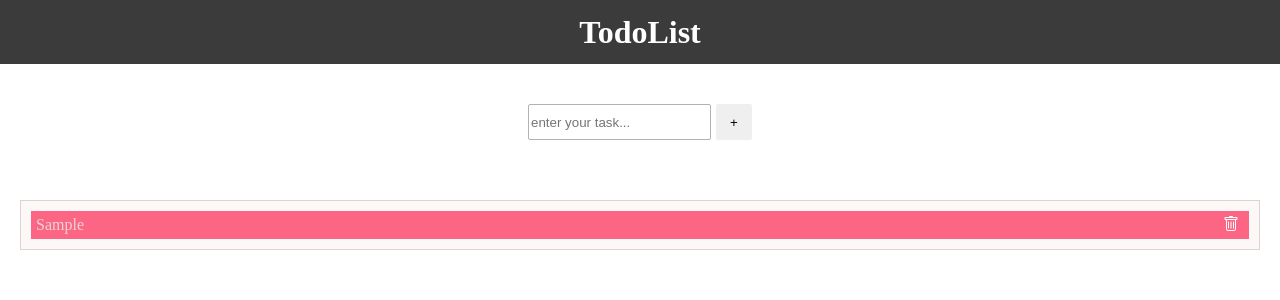
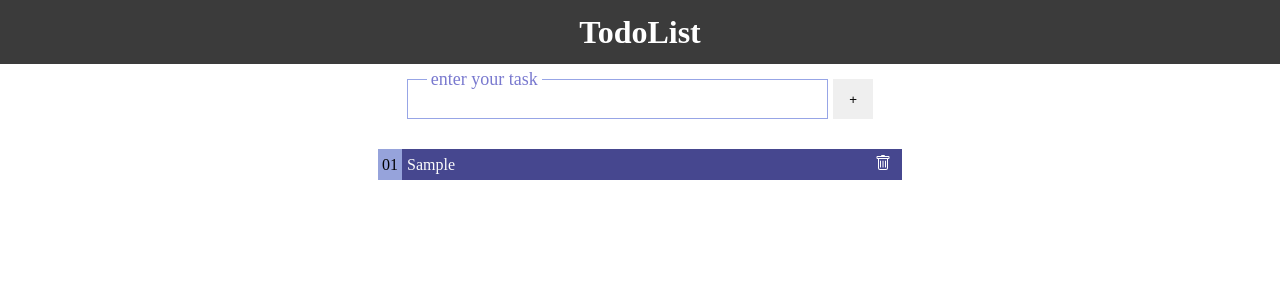
Before and after one commit to tryChampagne/sillytodo, a React (Vite) app: page / in a window 1280 px wide. Both pictures are taken after typing "Sample" into the empty fields and a click on the input "add task". Shown: the top 300 px of the page. Built offline with nearby package versions, Linux system fonts and the light colour scheme.

Commit message:
UI: Use label instead of placeholder

```diff
--- a/src/components/TodoForm.jsx
+++ b/src/components/TodoForm.jsx
@@ -4,31 +4,29 @@ import styles from "./TodoForm.module.css";
 
 export default function TodoForm({ setTodoList }) {
   // Hooks
-  const [triggerAnime, setTriggerAnime] = useState(0);
   const [userInput, setUserInput] = useState("");
+  const [emptyField, setEmptyField] = useState(false);
 
   const seg = useMemo(() => {
-    return new Intl.Segmenter(undefined,{
-      granularity: 'grapheme'
-    })
-  },[])
-
-
+    return new Intl.Segmenter(undefined, {
+      granularity: "grapheme",
+    });
+  }, []);
 
   // Helpers
-  const charCountInInput = (str,seg) => {
+  const charCountInInput = (str, seg) => {
     return [...seg.segment(str)].length;
-  }
+  };
 
   // Derived
-  const userInputLength = charCountInInput(userInput,seg);
+  const userInputLength = charCountInInput(userInput, seg);
   const isTooLongText = userInputLength > MAX_INPUT_LENGTH;
 
   // Event handlers
   const addTask = (trimmed) => {
     setTodoList((prev) => {
       const niceText = trimmed.charAt(0).toUpperCase() + trimmed.slice(1);
-      return [...prev, niceText];
+      return [niceText, ...prev];
     });
   };
 
@@ -38,7 +36,10 @@ export default function TodoForm({ setTodoList }) {
 
     // Prevent users from submitting only spaces
     if (trimmed.length === 0) {
-      setTriggerAnime((prev) => ++prev);
+      setEmptyField(true);
+      setTimeout(() => {
+        setEmptyField(false);
+      },3000);
     } else {
       addTask(trimmed);
     }
@@ -47,37 +48,69 @@ export default function TodoForm({ setTodoList }) {
 
   return (
     <div className={styles.form_container}>
-      {/* Animated warning , when user submit only spaces */}
-      {triggerAnime > 0 && (
-        <div key={triggerAnime} className={styles.only_spaces}>
-          Don't be rude!
-        </div>
-      )}
-
       <form
         className={` ${styles.form} ${isTooLongText ? styles.warn_animation : ""}`}
         onSubmit={handleSubmit}
+        noValidate
       >
-
+        <div className={styles.form_layer1}>
+          <span className={styles.input_wrapper}>
+            <label className={styles.label_task} htmlFor="task">
+              enter your task
+            </label>
             <input
+              id="task"
               type="text"
               value={userInput}
               onChange={(e) => {
                 setUserInput(e.target.value);
               }}
-          placeholder="enter your task..."
+              onFocus={() => setEmptyField(false)}
               required
               autoFocus
               className={styles.user_input}
             />
+          </span>
 
           <input
             type="submit"
             title="Click to add"
             value={"+"}
-          className={userInputLength ? styles.btn_submit_styled : styles.btn_submit}
+            aria-label="add task"
+            className={
+              userInputLength ? styles.btn_submit_styled : styles.btn_submit
+            }
             disabled={isTooLongText}
           />
+        </div>
+
+        <div className={styles.form_layer2}
+          style={{ display: emptyField ? "block" : "none" }}
+        >
+          {/* Empty field warning */}
+
+          <p
+            className={styles.warn_container}
+
+          >
+            <span className={styles.icon_warn}>
+              <svg
+                xmlns="http://www.w3.org/2000/svg"
+                width="16"
+                height="16"
+                fill="currentColor"
+                className="bi bi-exclamation-circle"
+                viewBox="0 0 16 16"
+              >
+                <path d="M8 15A7 7 0 1 1 8 1a7 7 0 0 1 0 14m0 1A8 8 0 1 0 8 0a8 8 0 0 0 0 16" />
+                <path d="M7.002 11a1 1 0 1 1 2 0 1 1 0 0 1-2 0M7.1 4.995a.905.905 0 1 1 1.8 0l-.35 3.507a.552.552 0 0 1-1.1 0z" />
+              </svg>
+            </span>
+            <span className={styles.empty_field_warning_text}>
+              please fill out this field{" "}
+            </span>
+          </p>
+        </div>
       </form>
 
       {/* Too long text warning! */}
--- a/src/components/TodoForm.module.css
+++ b/src/components/TodoForm.module.css
@@ -1,12 +1,33 @@
 .form_container {
   display: flex;
-  justify-content: center;
+  flex-direction: column;
+  align-items: center;
+
+  position: sticky;
+  top: 8%;
+  z-index: 2;
+
+  background-color: rgb(255, 255, 255);
 }
 .form {
   display: flex;
-  padding: 40px;
+  flex-direction: column;
+  gap: 5px;
 
+  margin: 5px;
+  padding: 10px;
 
+  border-radius: 2px;
+
+}
+.form_layer1{
+  display: flex;
+  gap: 5px;
+  height: 40px;
+  width: 100%;
+}
+.form_layer2{
+  width: 100%;
 }
 
 .form_warning {
@@ -14,61 +35,76 @@
   align-items: center;
 }
 .user_input {
-  margin-right: 5px;
-  border: 1px solid rgb(182, 177, 177);
+  width: 100%;
+  height: 100%;
 
+
+  caret-color: rgb(155, 145, 226);
+  color: rgb(59, 58, 58);
+  border: 1px solid rgb(151, 165, 230);
+
+}
+.input_wrapper{
+  position: relative;
+}
+.label_task{
+  position: absolute;
+  left: 20px;
+
+  transform: translateY(-50%);
+  z-index: 2;
+
+  padding: 0 4px 0 4px;
+  font-size: 0.7rem;
+
+  color: rgb(121, 121, 207);
+  background-color: white;
 }
 .user_input:focus{
   border: none;
-  outline: 1px solid rgb(0, 0, 0);
+  outline: 1px solid rgb(112, 91, 233);
 }
+.icon_warn{
+  display: flex;
+  align-items: center;
+}
+.icon_warn > svg{
+  fill: red;
+}
+.warn_container{
+  display: flex;
+  gap: 5px;
 
-.btn_submit {
-  border: none;
-  width: 36px;
-  height: 36px;
+  margin: 5px;
 }
-.btn_submit_styled{
-  height: 36px;
-  width: 36px;
+.empty_field_warning_text{
+  padding: 4px;
+  font-size: 10px;
 
-  border: none;
+  color: rgb(240, 84, 84);
+  background-color: white;
 }
 
 
 
-.only_spaces {
-  position: absolute;
-  top: -270px;
+/* Style for submit button */
+.btn_submit {
+    height: 100%;
+  border: none;
+  width: 40px;
+}
 
-  padding: 5px 50px;
+.btn_submit_styled{
+    height: 100%;
+  border: none;
+  width: 40px;
 
-  background-color: rgb(236, 97, 167);
+  background-color: rgb(92, 92, 221);
+  color: white;
+}
 
-  color: rgb(253, 253, 253);
-  font-size: 20px;
-  font-family: cursive;
 
-  animation: slider 3s ease-out forwards;
-}
-@keyframes slider {
-  0% {
-    transform: translateY(-100px);
-    opacity: 1;
-  }
-  40% {
-    transform: translateY(200px);
-    opacity: 1;
-  }
-  99% {
-    transform: translateY(200px);
-    opacity: 1;
-  }
-  100% {
-    transform: translateY(200px);
-    opacity: 0;
-  }
-}
+/* Animations */
 .warn_animation {
   animation: pulse 1s infinite;
 }
@@ -83,3 +119,28 @@
     box-shadow: 0 0 5px rgb(212, 134, 134);
   }
 }
+
+/* Desktop */
+@media (min-width: 600px){
+  .form{
+    width: 38%;
+    font-size: 1.5rem;
+  }
+  .form_layer1{
+    display: flex;
+    height: 40px;
+  }
+  .input_wrapper{
+    flex: 1;
+  }
+  .label_task{
+    font-size: 1.125rem;
+  }
+  .user_input{
+    font-size: 0.8rem;
+  }
+  .empty_field_warning_text{
+    font-size: 0.8rem;
+      color: rgb(240, 84, 84);
+  }
+}
--- a/src/index.css
+++ b/src/index.css
@@ -9,10 +9,6 @@ input[type="submit"] {
   cursor: pointer;
 }
 
-form {
-  font-size: 20px;
+html{
+  font-size: 16px;
 }
-
-input{
-  border-radius: 2px;
-}
--- a/src/pages/HomePage.jsx
+++ b/src/pages/HomePage.jsx
@@ -23,12 +23,11 @@ export default function HomePage() {
   const deleteItem = (index) => {
     setTodoList((prev) => {
       const new_arr = [...prev];
-      new_arr.splice(index,1);
+      new_arr.splice(index, 1);
       return new_arr;
     });
   };
 
-  // JSX
   return (
     <div className={styles.home_page_wrapper}>
       {/* Header */}
@@ -36,22 +35,31 @@ export default function HomePage() {
         <h1 className={styles.header}> TodoList</h1>
       </div>
 
-
       <TodoForm setTodoList={setTodoList} />
 
       {/* Body */}
-
-
 
       {/* Displayer */}
       <div className={`${styles.hvc}`}>
         <ol className={styles.list_item_container}>
           {todoList.map((item, index) => (
-            <li key={index} className={styles.list_item}>
+            <li
+              key={index}
+              style={{
+                display: "flex",
+                justifyContent: "center",
+                overflow: "hidden",
+                margin: "5px",
+              }}
+            >
+              <span className={styles.todo_item_sno}>
+                {(index + 1).toString().padStart(2, "0")}
+              </span>
+              <div className={styles.list_item}>
                 {" "}
                 {item}{" "}
-              <span
-                className={`${styles.trash_icon}`}
+                <button
+                  className={`${styles.btn_delete}`}
                   onClick={() => deleteItem(index)}
                 >
                   <svg
@@ -65,7 +73,8 @@ export default function HomePage() {
                     <path d="M5.5 5.5A.5.5 0 0 1 6 6v6a.5.5 0 0 1-1 0V6a.5.5 0 0 1 .5-.5m2.5 0a.5.5 0 0 1 .5.5v6a.5.5 0 0 1-1 0V6a.5.5 0 0 1 .5-.5m3 .5a.5.5 0 0 0-1 0v6a.5.5 0 0 0 1 0z" />
                     <path d="M14.5 3a1 1 0 0 1-1 1H13v9a2 2 0 0 1-2 2H5a2 2 0 0 1-2-2V4h-.5a1 1 0 0 1-1-1V2a1 1 0 0 1 1-1H6a1 1 0 0 1 1-1h2a1 1 0 0 1 1 1h3.5a1 1 0 0 1 1 1zM4.118 4 4 4.059V13a1 1 0 0 0 1 1h6a1 1 0 0 0 1-1V4.059L11.882 4zM2.5 3h11V2h-11z" />
                   </svg>
-              </span>
+                </button>
+              </div>
             </li>
           ))}
         </ol>
--- a/src/pages/HomePage.module.css
+++ b/src/pages/HomePage.module.css
@@ -1,42 +1,55 @@
-.trash_icon{
-  position: absolute;
-  right: 10px;
+.btn_delete{
+  background-color: unset;
+  border: none;
 
-  margin: 0;
-}
-.trash_icon:hover{
   cursor: pointer;
 }
-.trash_icon > svg{
-  height: 16px;
-  width: 16px;
 
+.btn_delete > svg{
   fill: rgb(255, 255, 255);
 }
-.trash_icon > svg:hover{
-  height: 16px;
-  width: 16px;
 
-  fill: rgb(255, 255, 255);
-}
 .list_item{
+  display: inline-flex;
+  justify-content: space-between;
+  align-items: center;
+
   position: relative;
 
+  width: 90%;
+
   padding: 5px;
-  margin: 10px;
 
   font-size: 16px;
-  color: rgb(235, 213, 213);
-  background-color: rgb(252, 102, 132);
+  color: rgb(252, 252, 252);
+  background-color: rgb(70, 71, 143);
+}
+
+.todo_item_sno{
+  background-color: rgb(150, 163, 219);
+  display: flex;
+  align-items: center;
+  padding: 4px;
 }
 .list_item_container{
-  border: 1px solid rgb(224, 210, 210);
   list-style-type: none;
 
-  margin: 20px;
-  padding: 0;
+  background-color: rgb(255, 255, 255);
 
-  background-color: rgb(252, 248, 248);
+  margin: 5px;
+  padding: 5px;
+}
+
+.list_item_container::-webkit-scrollbar{
+  width: 4px;
+}
+
+.list_item_container::-webkit-scrollbar-thumb{
+  background: rgb(24, 89, 163);
+  border-radius: 2px;
+}
+.list_item_container::-webkit-scrollbar-track{
+  background: white;
 }
 
 
@@ -49,6 +62,10 @@
   align-items: center;
   justify-content: center;
 
+  position: sticky;
+  z-index: 1;
+  top: 0;
+
   height: 8%;
   padding: 20px;
   margin: 0px 0;
@@ -59,3 +76,11 @@
   margin: 0;
   color: white;
 }
+
+
+/* Destop */
+@media (min-width: 600px){
+  .list_item{
+    width: 40%;
+  }
+}
```
Lines whose indentation alone changed are shown as unchanged.
